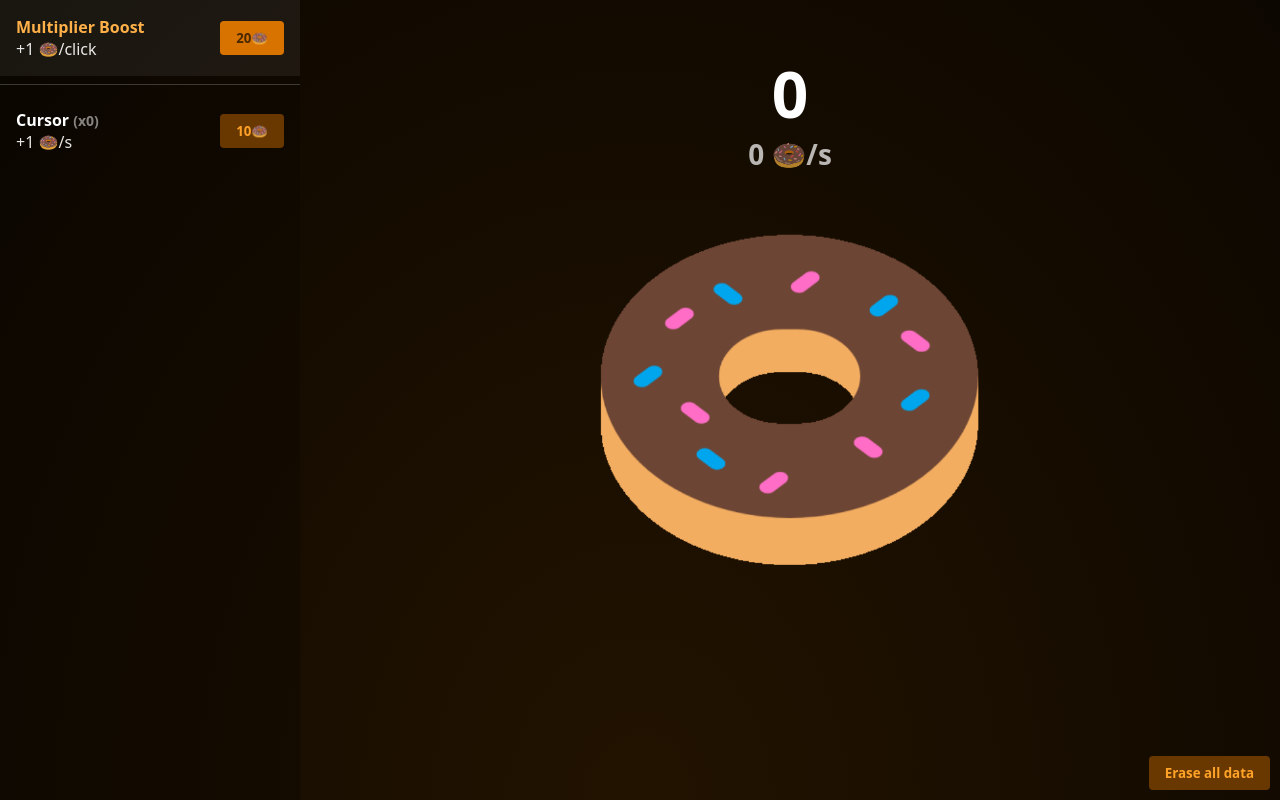
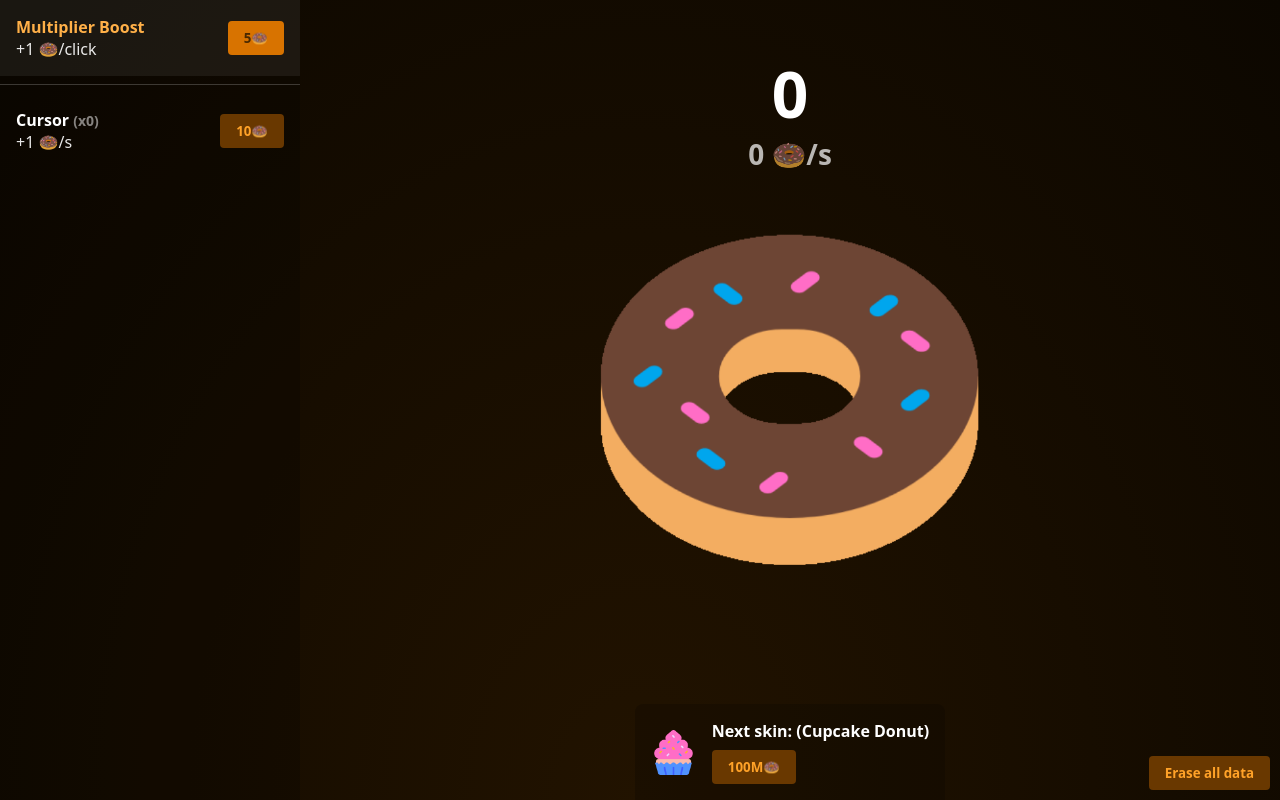
Before and after one commit to Kan-A-Pesh/b1-donut, a plain HTML site: page index.html in a window 1280 px wide. Drawn offline with Linux system fonts and the light colour scheme.

Commit message:
🚀 Added skins and `score` units

```diff
--- a/css/style.css
+++ b/css/style.css
@@ -190,13 +190,19 @@ body {
     opacity: .9;
 }
 
-.shop>div button {
+button {
     padding: 8px 16px;
     border: none;
     border-radius: 4px;
     background-color: #693800;
     color: #ffa228;
     font-weight: bolder;
+    cursor: pointer;
+}
+
+button:hover {
+    background-color: #d87300;
+    color: #492900;
 }
 
 .shop>div:hover button {
@@ -219,12 +225,38 @@ body {
     position: absolute;
     right: 10px;
     bottom: 10px;
-    padding: 8px 16px;
-    border: none;
-    border-radius: 4px;
-    background-color: #693800;
-    color: #ffa228;
+}
+
+#next-skin {
+    position: absolute;
+    bottom: 0;
+    background-color: rgba(0, 0, 0, 0.2);
+    border-top-left-radius: 8px;
+    border-top-right-radius: 8px;
+    padding: 16px;
+    color: white;
+
+    display: flex;
+    align-items: center;
+    justify-content: center;
+    gap: 16px;
+
+    transition: all 0.2s;
+}
+
+#next-skin img {
+    height: 45px;
+    width: 45px;
+}
+
+#next-skin .name {
+    font-size: 16px;
     font-weight: bolder;
+    margin-bottom: 8px;
+}
+
+#next-skin.hidden {
+    opacity: 0;
 }
 
 @media screen and (max-width: 600px) {
--- a/index.html
+++ b/index.html
@@ -27,6 +27,14 @@
             </div>
         </div>
         <button id="erase">Erase all data</button>
+
+        <div id="next-skin" class="hidden">
+            <img src="img/skins/donut-cupcake.png" alt="">
+            <div>
+                <p class="name">Next skin: <span></span></p>
+                <button>PRICE</button>
+            </div>
+        </div>
     </div>
 </body>
 
--- a/js/script.js
+++ b/js/script.js
@@ -11,6 +11,7 @@ let donutStrike = 0;
 let lastShakeAngle = 0;
 let score = 0;
 let multiplier = 1;
+let currentVersion = "A0E8B2C3-4D5F-6A7B-8C9D-E0F1A2B3C4D5";
 
 // Reduce score to a readable format
 const parseScore = (score) => {
@@ -20,7 +21,10 @@ const parseScore = (score) => {
     }
 
     // Define score units
-    const scoreUnits = ["K", "M", "G", "T", "P", "E", "Z", "Y"];
+    const scoreUnits = [
+        "K", "M", "G", "T", "P", "E",
+        "Z", "Y", "R", "Q", "W", "V",
+    ];
     let scoreUnitIndex = -1;
 
     // Divide score by 1000 until it's less than 1000
@@ -28,6 +32,9 @@ const parseScore = (score) => {
         score /= 1000;
         scoreUnitIndex += 1;
     }
+
+    if (scoreUnitIndex >= scoreUnits.length)
+        return "∞";
 
     // Convert score to string and remove decimals
     let scoreText = score.toString().substring(0, 4)
@@ -149,7 +156,7 @@ const donutContainerElement = document.querySelector(".donut-container");
 const createDonut = () => {
     // Create donut element
     const donut = document.createElement("img");
-    donut.src = "img/icons/donut.png";
+    donut.src = skinLevels[ownedSkin].url;
     donut.classList.add("falling-donut");
 
     // Random position
@@ -168,9 +175,48 @@ const createDonut = () => {
 
 // Multiplier variable
 let multiplierItem = {
-    price: 20,
+    price: 5,
     multiplier: 1
 }
+
+let ownedSkin = 0;
+const skinLevels = [
+    {
+        name: "Classic Donut",
+        price: 0,
+        url: "img/icons/donut.png",
+    },
+    {
+        name: "Cupcake Donut",
+        price: 100000000,
+        url: "img/skins/donut-cupcake.png",
+    },
+    {
+        name: "Glowing Donut",
+        price: 1500000000000,
+        url: "img/skins/donut-glowing.png",
+    },
+    {
+        name: "Candy Donut",
+        price: 50000000000000000,
+        url: "img/skins/donut-candy.png",
+    },
+    {
+        name: "Pixel Donut",
+        price: 750000000000000000000,
+        url: "img/skins/donut-pixel.png",
+    },
+    {
+        name: "Glitch Donut",
+        price: 1000000000000000000000000,
+        url: "img/skins/donut-glitch.gif",
+    },
+    {
+        name: "Rainbow Donut",
+        price: 999999999999999999999999999,
+        url: "img/skins/donut-rainbow.gif",
+    }
+];
 
 // Shop items list (a long list i know)
 let shopItems = [
@@ -182,129 +228,123 @@ let shopItems = [
     },
     {
         name: "Grandma",
-        price: 100,
+        price: 115,
         owned: 0,
         dps: 10
     },
     {
         name: "Factory",
-        price: 1000,
+        price: 1250,
         owned: 0,
         dps: 100
     },
     {
         name: "Mine",
-        price: 10000,
+        price: 15000,
         owned: 0,
         dps: 1000
     },
     {
         name: "Shipment",
-        price: 100000,
+        price: 180000,
         owned: 0,
         dps: 10000
     },
     {
         name: "Donut Lab",
-        price: 1000000,
+        price: 2250000,
         owned: 0,
         dps: 100000
     },
     {
         name: "Portal",
-        price: 10000000,
+        price: 30000000,
         owned: 0,
         dps: 1000000
     },
     {
         name: "Donut Machine",
-        price: 100000000,
+        price: 400000000,
         owned: 0,
         dps: 10000000
     },
     {
         name: "Donut Town",
-        price: 1000000000,
+        price: 5000000000,
         owned: 0,
         dps: 100000000
     },
     {
         name: "Donut City",
-        price: 10000000000,
+        price: 70000000000,
         owned: 0,
         dps: 1000000000
     },
     {
         name: "United States of Donuts",
-        price: 100000000000,
+        price: 900000000000,
         owned: 0,
         dps: 10000000000
     },
     {
         name: "Donut Continent",
-        price: 1000000000000,
+        price: 1200000000000,
         owned: 0,
         dps: 100000000000
     },
     {
         name: "Donut World",
-        price: 10000000000000,
+        price: 170000000000000,
         owned: 0,
         dps: 1000000000000
     },
     {
         name: "Donut Planet",
-        price: 100000000000000,
+        price: 2500000000000000,
         owned: 0,
         dps: 10000000000000
     },
     {
         name: "Donut-Sun System",
-        price: 1000000000000000,
+        price: 40000000000000000,
         owned: 0,
         dps: 100000000000000
     },
     {
         name: "Milky Donut Way",
-        price: 10000000000000000,
+        price: 70000000000000000,
         owned: 0,
         dps: 1000000000000000
     },
     {
         name: "Local Galactic Donut Group",
-        price: 100000000000000000,
+        price: 1200000000000000000,
+        owned: 0,
+        dps: 1000000000000000
+    },
+    {
+        name: "Donut Universe",
+        price: 20000000000000000000,
         owned: 0,
         dps: 10000000000000000
     },
     {
-        name: "Donut Universe",
-        price: 1000000000000000000,
-        owned: 0,
-        dps: 100000000000000000
-    },
-    {
         name: "Donut Multiverse",
-        price: 10000000000000000000,
+        price: 350000000000000000000,
         owned: 0,
         dps: 1000000000000000000
     },
     {
         name: "Donut Dimension",
-        price: 100000000000000000000,
+        price: 6000000000000000000000,
         owned: 0,
-        dps: 10000000000000000000
+        dps: 1000000000000000000
     },
     {
         name: "Donut Dimentionnal-Realm",
-        price: 1000000000000000000000,
+        price: 1000000000000000000000000,
         owned: 0,
-        dps: 100000000000000000000
-    },
-    {
-        name: "The Ultimate Donut",
-        price: 9999999999999999999999,
-        owned: 0,
-        dps: 9999999999999999999999
+        dps: 10000000000000000000
     }
 ]
 
@@ -321,7 +361,7 @@ const updateShop = () => {
         <div class="multiplier">
             <div class="info">
                 <p class="name">Multiplier Boost</p>
-                <p class="desc">+${multiplierItem.multiplier} 🍩/click</p>
+                <p class="desc">+${parseScore(multiplierItem.multiplier)} 🍩/click</p>
             </div>
             <button class="buy-multiplier">${parseScore(multiplierItem.price)}🍩</button>
         </div>
@@ -406,6 +446,41 @@ setInterval(() => {
     }
 }, 1000);
 
+// ------------------------------
+// Skin system
+// ------------------------------
+const nextSkin = document.querySelector("#next-skin");
+const imageElement = document.querySelector("#next-skin img");
+const nameElement = document.querySelector("#next-skin .name span");
+const priceElement = document.querySelector("#next-skin button");
+
+priceElement.addEventListener("click", () => {
+    if (score >= skinLevels[ownedSkin + 1].price) {
+        score -= skinLevels[ownedSkin + 1].price;
+        scoreElement.innerText = parseScore(score);
+
+        ownedSkin += 1;
+        donutElement.src = skinLevels[ownedSkin].url;
+
+        save();
+        showNextSkin();
+    }
+});
+
+const showNextSkin = () => {
+    if (ownedSkin + 1 >= skinLevels.length) {
+        nextSkin.classList.add("hidden");
+        return;
+    }
+
+    const skin = skinLevels[ownedSkin + 1];
+
+    imageElement.src = skin.url;
+    nameElement.innerText = `(${skin.name})`;
+    priceElement.innerText = parseScore(skin.price) + "🍩";
+
+    nextSkin.classList.remove("hidden");
+}
 
 // ------------------------------
 // Save & Load
@@ -414,7 +489,9 @@ const save = () => {
     localStorage.setItem("save", JSON.stringify({
         score: score,
         multiplierItem: multiplierItem,
-        shopItems: shopItems
+        shopItems: shopItems,
+        version: currentVersion,
+        ownedSkin: ownedSkin
     }));
 }
 
@@ -422,20 +499,32 @@ const load = () => {
     const data = JSON.parse(localStorage.getItem("save"));
 
     if (data) {
+        if (
+            data.version === undefined ||
+            data.version !== currentVersion) {
+            alert("New version detected, clearing save data...");
+            localStorage.clear();
+            location.reload();
+        }
+
         score = data.score;
         multiplierItem = data.multiplierItem;
         shopItems = data.shopItems;
+        ownedSkin = data.ownedSkin;
 
         scoreElement.innerText = parseScore(score);
+        donutElement.src = skinLevels[ownedSkin].url;
         updateShop();
     }
+
+    showNextSkin();
 }
 
 // Load at start
 load();
 
-// Save every 10 seconds
-setInterval(save, 10000);
+// Save every 5 seconds
+setInterval(save, 5000);
 
 document.querySelector("#erase").addEventListener("click", () => {
     localStorage.clear();
```
Also changed, not shown: img/skins/donut-candy.png (added), img/skins/donut-cupcake.png (added), img/skins/donut-glowing.png (added), img/skins/donut-pixel.png (added), 2 other files.
